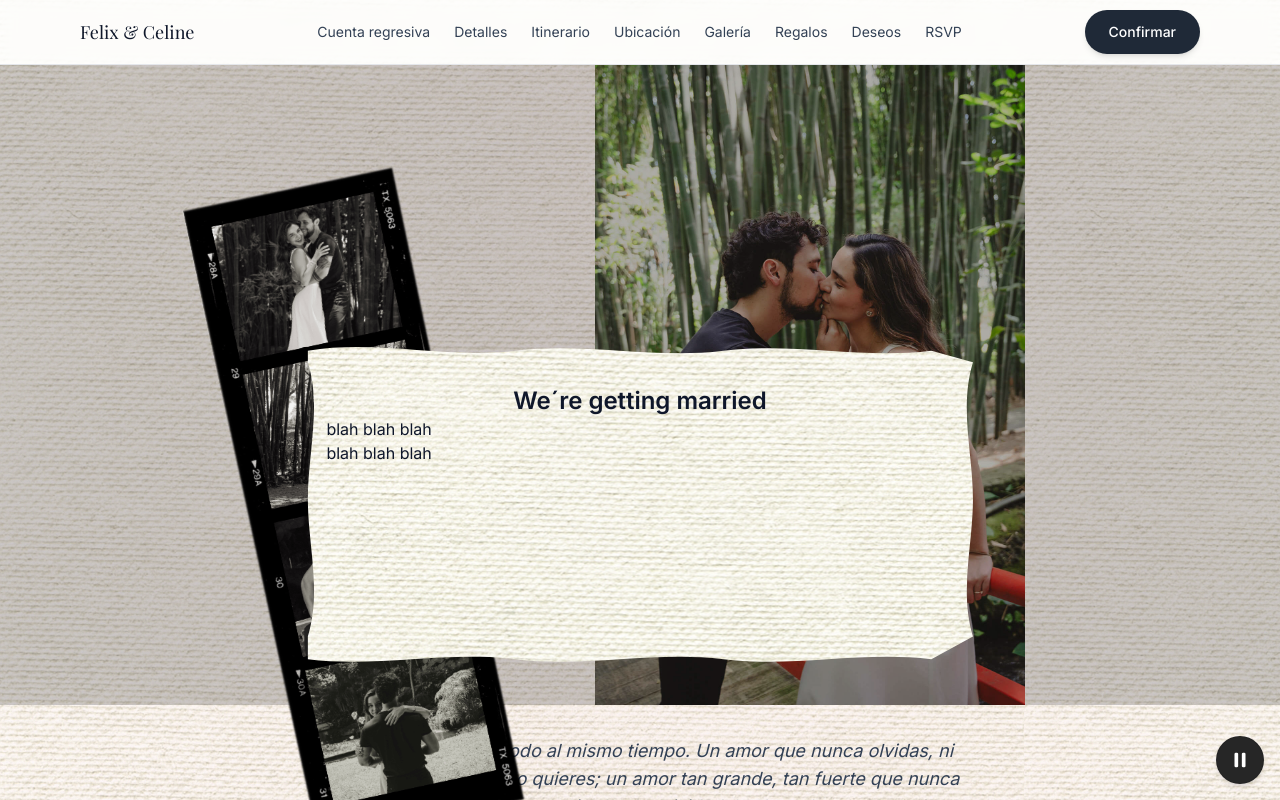
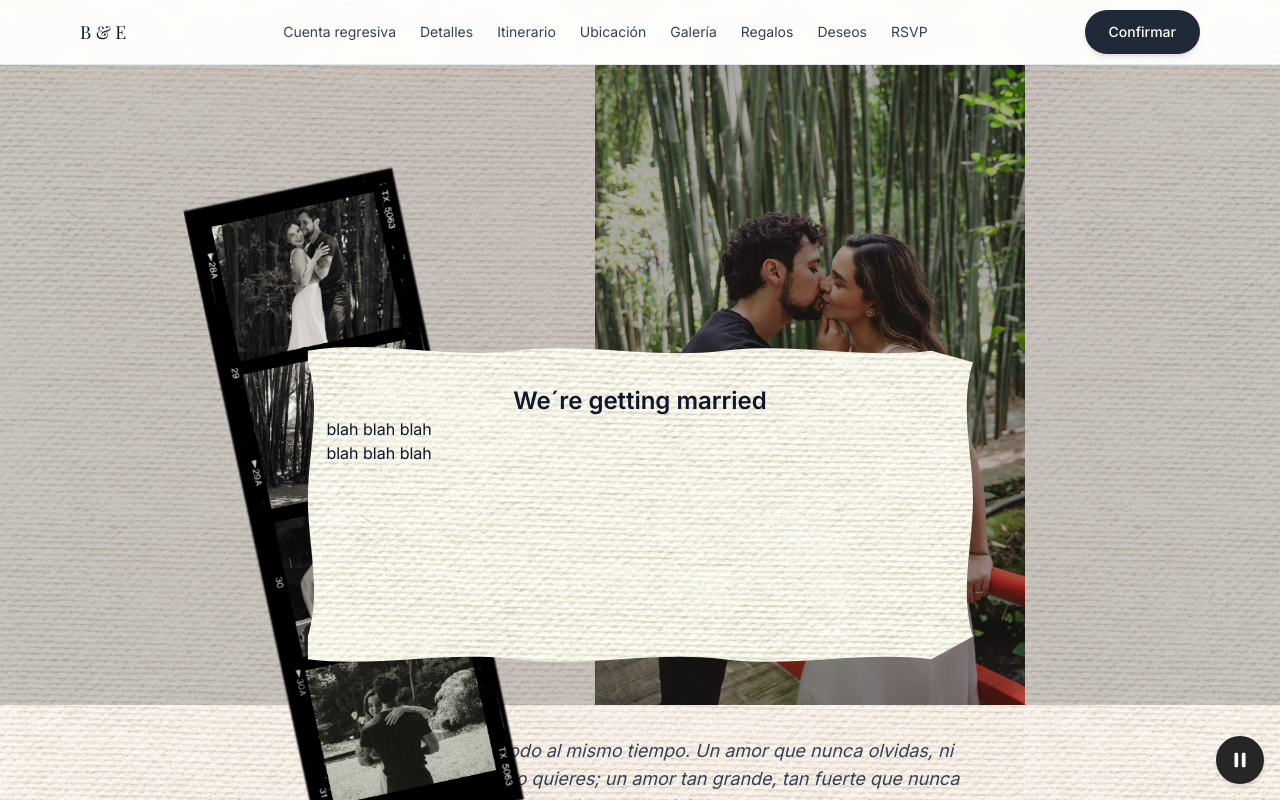
Before and after one commit to Isra48/wedding_invite, a Next.js app: page / in a window 1280 px wide. Shown: the top 800 px of the page. Built offline with nearby package versions, Linux system fonts and the light colour scheme; a web font is replaced by a local one.

Commit message:
feature(ui): :sparkles: tittles and metatags

```diff
--- a/app/layout.tsx
+++ b/app/layout.tsx
@@ -6,7 +6,7 @@ const display = Playfair_Display({ subsets: ["latin"], variable: "--font-display
 const body = Inter({ subsets: ["latin"], variable: "--font-body" });
 
 export const metadata: Metadata = {
-  title: "Felix & Celine — Wedding Invite",
+  title: "TheTurtles — B & E Invite",
   description: "Clone-like wedding invite site built with Next.js, Tailwind, and Atomic Design.",
 };
 
--- a/src/components/organisms/Navbar.tsx
+++ b/src/components/organisms/Navbar.tsx
@@ -16,7 +16,7 @@ export default function Navbar(){
   const [open,setOpen]=useState(false); const toggle=()=>setOpen(o=>!o); const close=()=>setOpen(false);
   return (<header className="sticky top-0 z-50 bg-white/80 backdrop-blur border-b">
     <div className="container-wide flex items-center justify-between h-16">
-      <a href="#" className="font-display text-lg">Felix&nbsp;&amp;&nbsp;Celine</a>
+      <a href="#" className="font-display text-lg">B&nbsp;&amp;&nbsp;E</a>
       <nav className="hidden lg:flex gap-6">{links.map(l=> <a key={l.href} href={l.href} className="text-sm text-slate-700 hover:text-slate-900">{l.label}</a>)}</nav>
       <div className="hidden md:block"><Button href="#rsvp">Confirmar</Button></div>
       <button onClick={toggle} className="lg:hidden rounded-xl border px-3 py-2 text-sm">{open?"Cerrar":"Menú"}</button>
```
